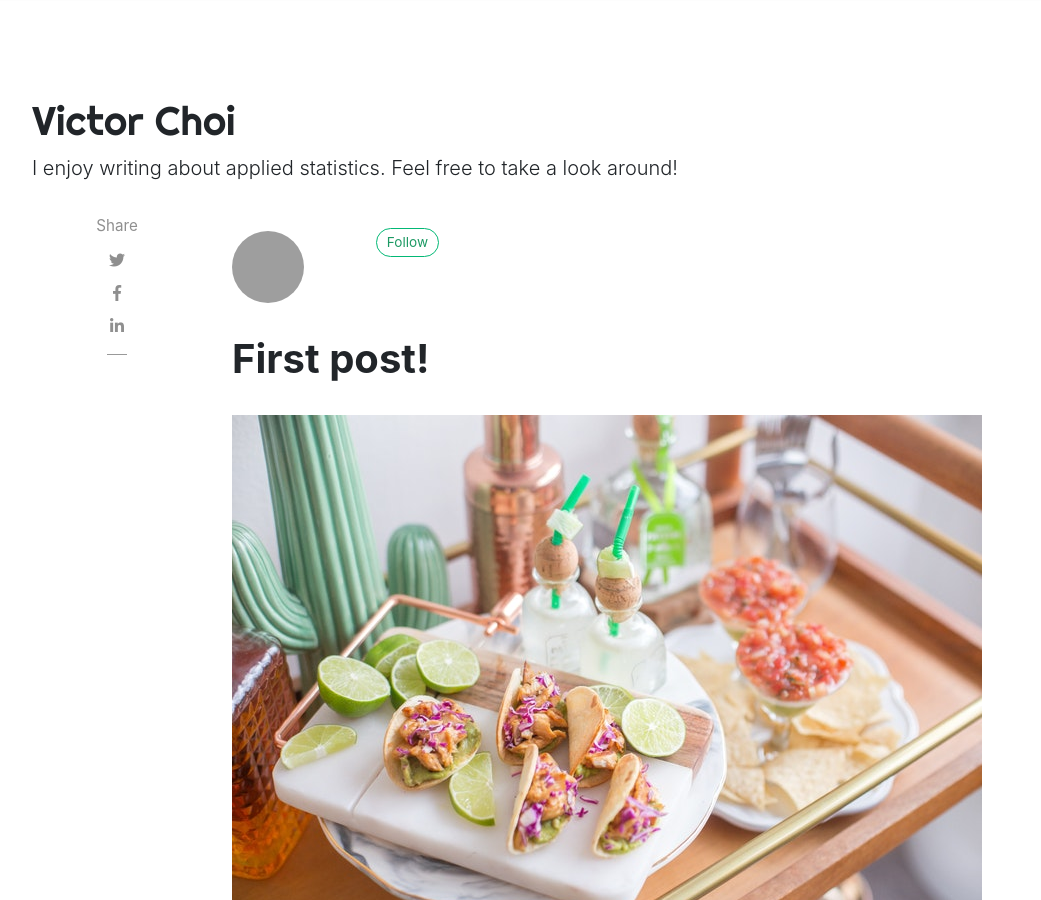
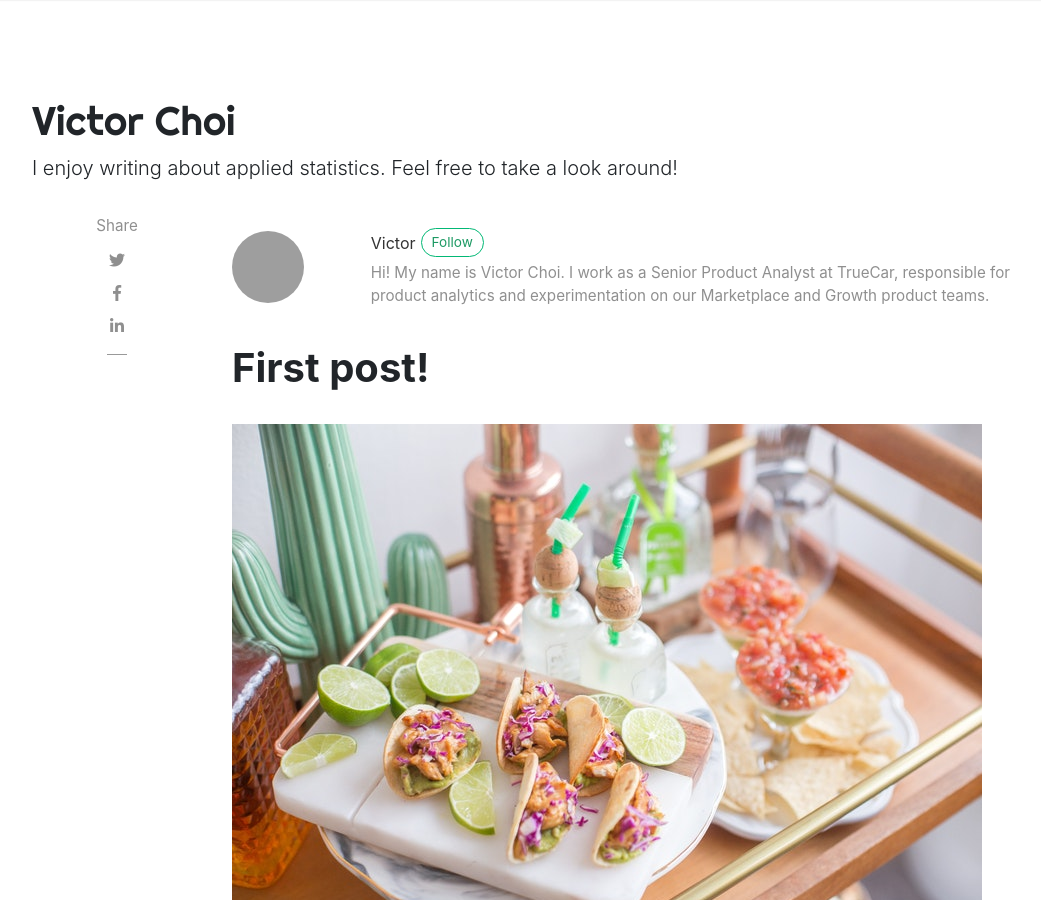
Before and after one commit to vdchoi/vdchoi.github.io, a Jekyll site: the page built from _posts/2020-12-23-first-post.md, in a window 1280 px wide and 900 px high. Shown: the whole window, without its empty margins (53-1094 px from the left). Built offline with Jekyll 4.4.1, drawn with Linux system fonts in a browser that asks for light colours; nearby versions of some CDN libraries; comment, search, counter and statistics services are not loaded; part of the change alters nothing that is shown; grey boxes are pictures that could not be loaded.

Commit message:
Edit author name

```diff
--- a/_config.yml
+++ b/_config.yml
@@ -10,7 +10,7 @@ permalink: /:title/
 
 # Authors
 authors:
-  sal:
+  victor:
     name: Victor Choi
     display_name: Victor
     github: https://github.com/vdchoi
--- a/_posts/2020-12-23-first-post.md
+++ b/_posts/2020-12-23-first-post.md
@@ -1,7 +1,7 @@
 ---
 layout: post
 title:  "First post!"
-author: Victor Choi
+author: victor
 categories: [ Jekyll, tutorial ]
 tags: [red, yellow]
 image: assets/images/11.jpg
```
